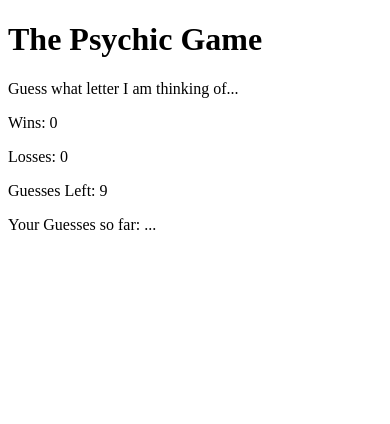
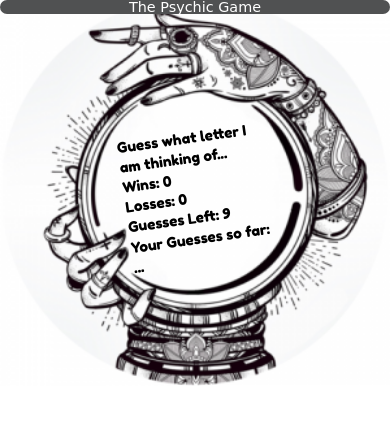
Before and after one commit to cberkbiryol/Psychic-Game, a plain HTML site: page index.html in a window 390 px wide. Drawn offline with Linux system fonts and the light colour scheme; a web font is replaced by a local one.

Commit message:
beautified final version

```diff
--- a/assets/css/reset.css
+++ b/assets/css/reset.css
@@ -0,0 +1,48 @@
+/* http://meyerweb.com/eric/tools/css/reset/
+   v2.0 | 20110126
+   License: none (public domain)
+*/
+
+html, body, div, span, applet, object, iframe,
+h1, h2, h3, h4, h5, h6, p, blockquote, pre,
+a, abbr, acronym, address, big, cite, code,
+del, dfn, em, img, ins, kbd, q, s, samp,
+small, strike, strong, sub, sup, tt, var,
+b, u, i, center,
+dl, dt, dd, ol, ul, li,
+fieldset, form, label, legend,
+table, caption, tbody, tfoot, thead, tr, th, td,
+article, aside, canvas, details, embed,
+figure, figcaption, footer, header, hgroup,
+menu, nav, output, ruby, section, summary,
+time, mark, audio, video {
+	margin: 0;
+	padding: 0;
+	border: 0;
+	font-size: 100%;
+	font: inherit;
+	vertical-align: baseline;
+}
+/* HTML5 display-role reset for older browsers */
+article, aside, details, figcaption, figure,
+footer, header, hgroup, menu, nav, section {
+	display: block;
+}
+body {
+	line-height: 1;
+}
+ol, ul {
+	list-style: none;
+}
+blockquote, q {
+	quotes: none;
+}
+blockquote:before, blockquote:after,
+q:before, q:after {
+	content: '';
+	content: none;
+}
+table {
+	border-collapse: collapse;
+	border-spacing: 0;
+}
--- a/assets/css/style.css
+++ b/assets/css/style.css
@@ -0,0 +1,63 @@
+body {
+    font-family: 'Fredoka One', cursive;
+    font-size: 2.0em;
+    background-image: url("../images/background.png");
+    background-repeat: no-repeat;
+    background-size:100%;
+    background-position:center;
+    background-position-y: -1%;
+    height: 800px;
+}
+
+h1 {
+    font-family: 'Flavors', cursive;
+    font-size: 2em;
+    text-align: center;
+    background-color: rgb(80, 81, 82);
+    border-radius: 3rem;
+    color:white;
+}
+div {
+    position: relative;
+    bottom:0%;
+    height:100%;
+}
+
+main {
+    position:absolute;
+    top:40%;
+    left:30%;
+    margin-right:30%;
+    background-color: rgba(253, 253, 253 0.1);
+    line-height: 1.4em;
+    padding:2%;
+    border-radius:3rem;
+    box-shadow: inset 5px 10px 8px 40px rgba(253, 253, 253 0.1);
+    -ms-transform: rotate(-8deg); /* IE 9 */
+    -webkit-transform: rotate(-8deg); /* Safari */
+    transform: rotate(-8deg);
+    z-index: -1;
+}
+
+@media screen and (max-width: 930px) {
+    body {
+        font-size: 1.2em;
+     }
+    h1 {
+        font-size: 1.2em;
+    }
+    main {
+        top:35%;
+    }
+ }
+ @media screen and (max-width: 500px) {
+    body {
+        font-size: .9em;
+     }
+    h1 {
+        font-size: 1em;
+    }
+    main {
+        top:15%;
+    }
+ }
--- a/index.html
+++ b/index.html
@@ -1,18 +1,36 @@
 <!DOCTYPE html>
 <html lang="en">
+
 <head>
     <meta charset="UTF-8">
     <meta name="viewport" content="width=device-width, initial-scale=1.0">
     <meta http-equiv="X-UA-Compatible" content="ie=edge">
+    <link type="text/css" href="assets/css/reset.css" rel="stylesheet">
+    <link type="text/css" href="assets/css/style.css" rel="stylesheet">
+    <link href="https://fonts.googleapis.com/css?family=Flavors|Fredoka+One" rel="stylesheet">
     <script src="assets/javascript/game.js"></script>
     <title>Psychic Game</title>
 </head>
+
 <body>
-    <h1>The Psychic Game</h1>
-    <p>Guess what letter I am thinking of...</p>
-    <p>Wins: <span id="nwins">0</span></p>
-    <p>Losses: <span id="nloss">0</span></p>
-    <p>Guesses Left: <span id="gleft">9</span></p>
-    <p>Your Guesses so far: <span id="lgs">...</span></p>
+    <div>
+        <h1>The Psychic Game</h1>
+        <main>
+            <p>Guess what letter I am thinking of...</p>
+            <p>Wins:
+                <span id="nwins">0</span>
+            </p>
+            <p>Losses:
+                <span id="nloss">0</span>
+            </p>
+            <p>Guesses Left:
+                <span id="gleft">9</span>
+            </p>
+            <p>Your Guesses so far:
+                <span id="lgs">...</span>
+            </p>
+        </main>
+    </div>
 </body>
+
 </html>
```
Also changed, not shown: assets/javascript/game2.js (added, +46 -0 lines), assets/images/background.png (added), 1 other file.
